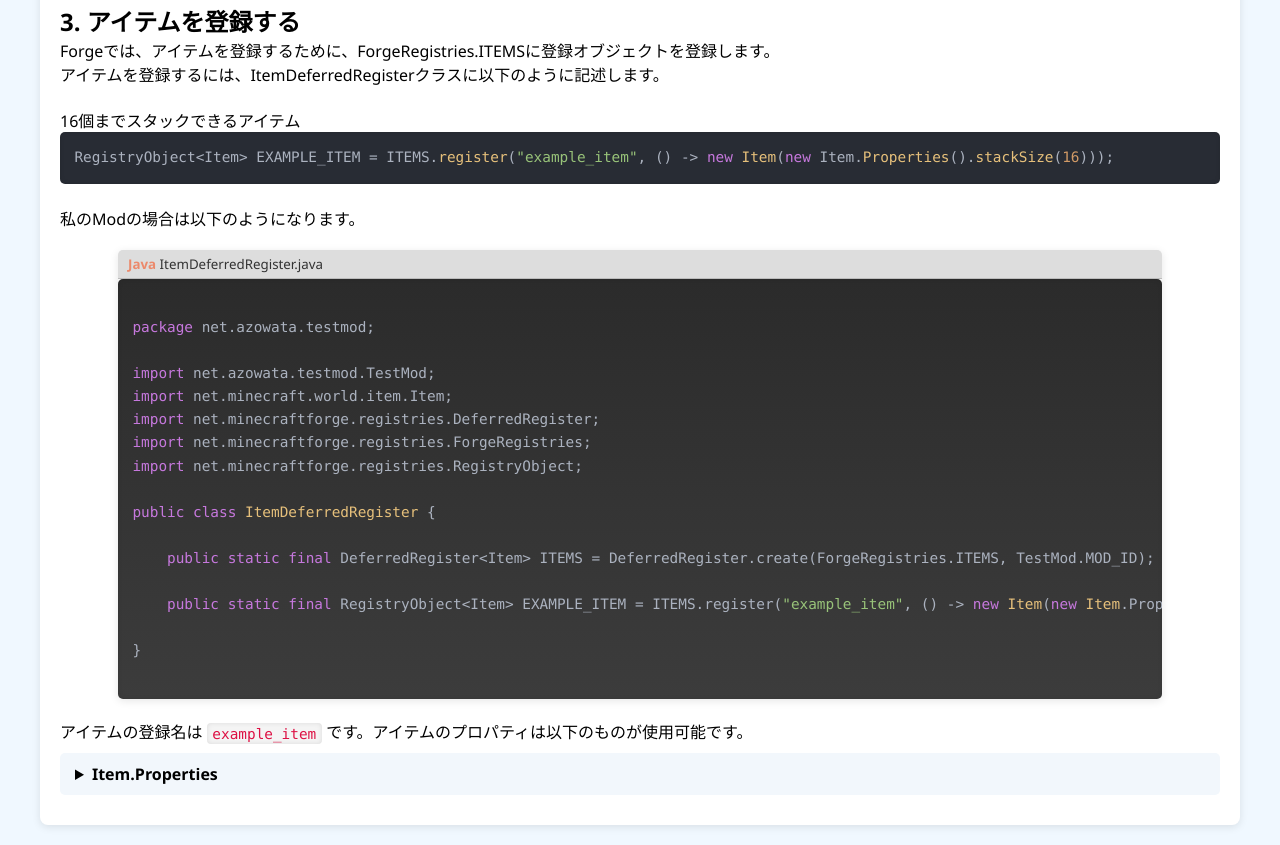
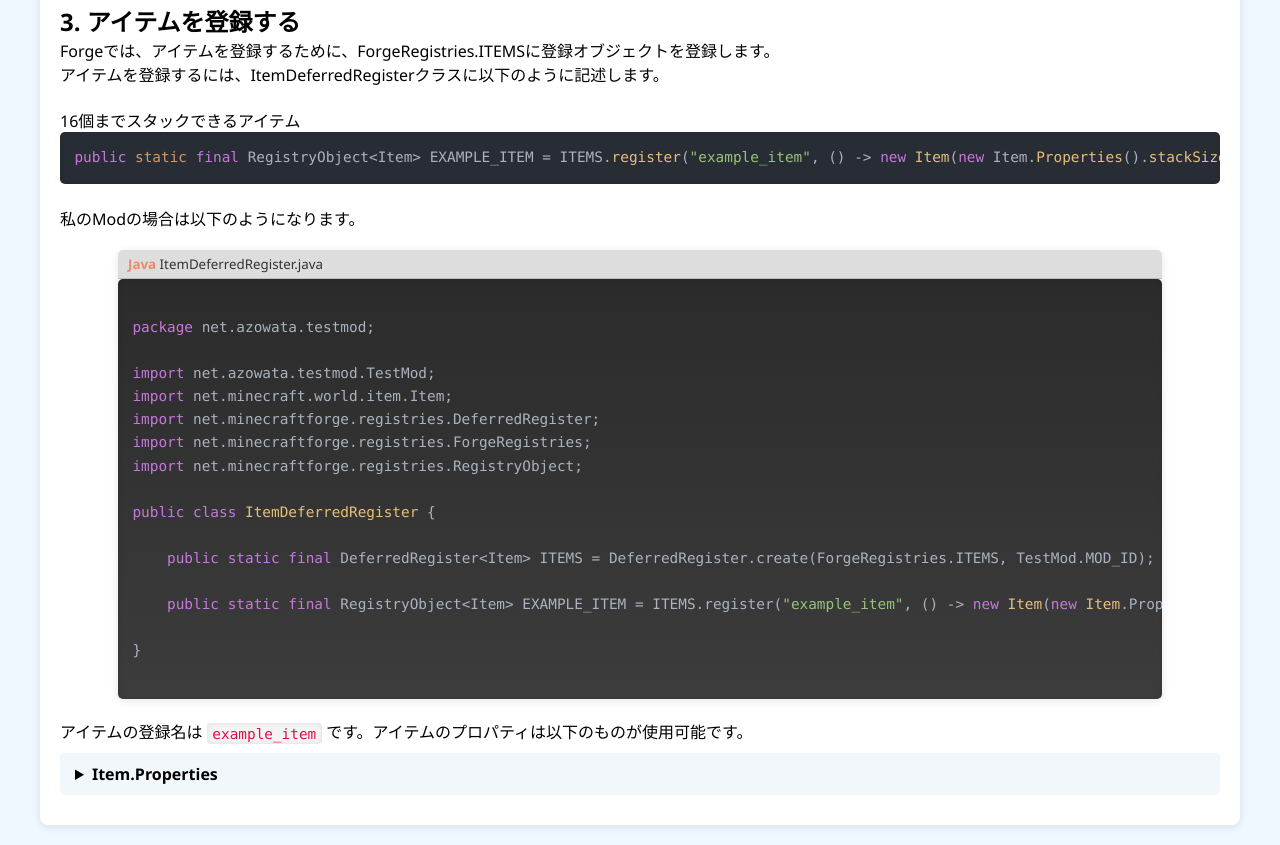
Before and after one commit to AzOwata/AzOwata-s-Modding, a plain HTML site: page Forge-1.20.1/Adding-Item/index.html in a window 1280 px wide. Shown: the part 1655-2500 px from the top of the page. Drawn offline with nearby package versions, Linux system fonts and the light colour scheme.

Commit message:
書き忘れ修正

```diff
--- a/Forge-1.20.1/Adding-Item/index.html
+++ b/Forge-1.20.1/Adding-Item/index.html
@@ -111,7 +111,7 @@ public class TestMod {
             <p>アイテムを登録するには、ItemDeferredRegisterクラスに以下のように記述します。</p>
             <br>
             <p>16個までスタックできるアイテム</p>
-            <pre><code>RegistryObject&lt;Item&gt; EXAMPLE_ITEM = ITEMS.register("example_item", () -&gt; new Item(new Item.Properties().stackSize(16)));</code></pre>
+            <pre><code>public static final RegistryObject&lt;Item&gt; EXAMPLE_ITEM = ITEMS.register("example_item", () -&gt; new Item(new Item.Properties().stackSize(16)));</code></pre>
             <br>
             <p>私のModの場合は以下のようになります。</p>
             <div class="code">
```
